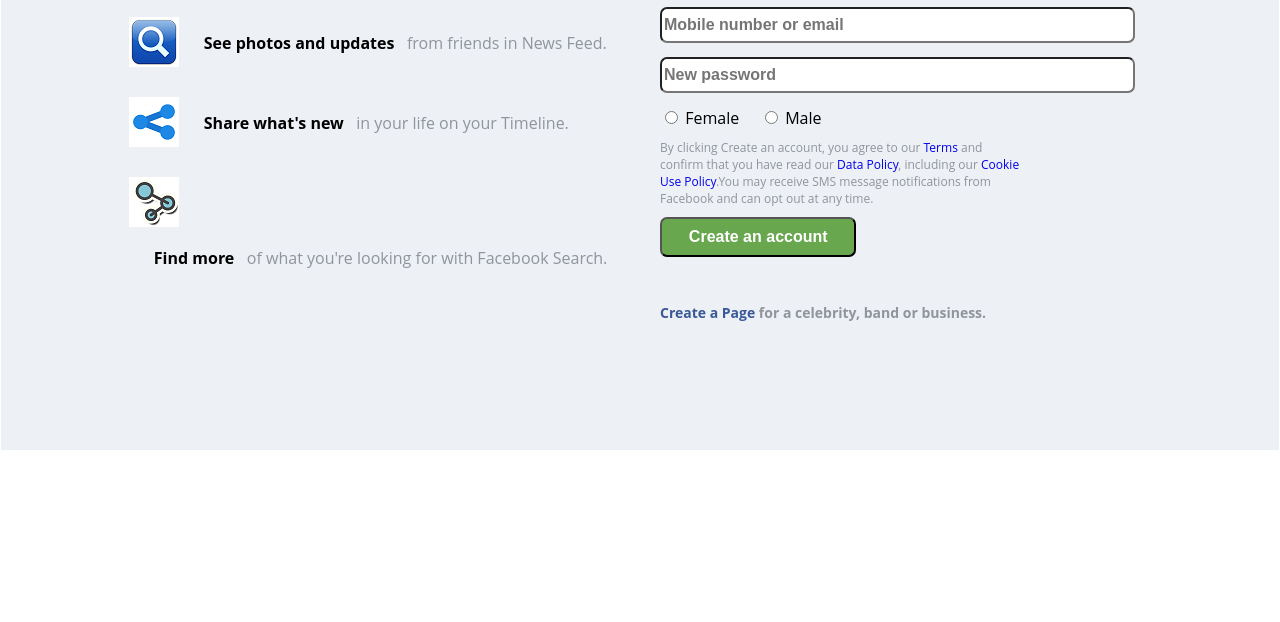
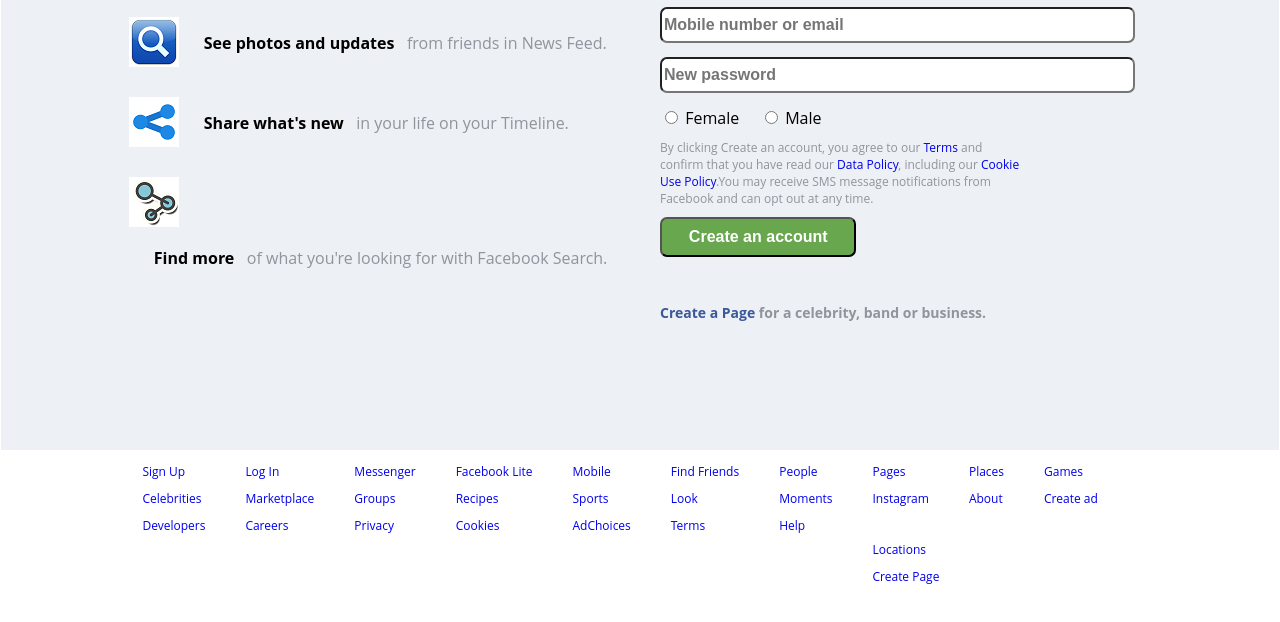
Before and after one commit to lionel-ronald-sequeira/CodeForSocialGood, a plain HTML site: page index.html in a window 1280 px wide. Shown: the part 216-838 px from the top of the page. Before the commit the page ends 800 px from the top, so only its background shows below. Drawn offline with Linux system fonts and the light colour scheme.

Commit message:
Adding footer changes

```diff
--- /dev/null
+++ b/footer.css
@@ -0,0 +1,31 @@
+#dv-footer{
+    height:200px;
+}
+
+#dv-f{
+    width:8%;
+    float:left;
+    height:200px;
+}
+
+#dv-list{
+    width:84%;
+    float:left;
+    height:200px;
+}
+
+#dv-list-1,#dv-list-2,#dv-list-3,#dv-list-4,#dv-list-5,#dv-list-6,
+#dv-list-7,#dv-list-8,#dv-list-9,#dv-list-10,#dv-list-11{
+    float:left;
+    font-size:12px;
+
+}
+
+ul{
+    list-style:none;
+
+}
+
+li{
+   padding-bottom:10px;
+}
--- a/index.html
+++ b/index.html
@@ -3,7 +3,9 @@
 <head>
     <link rel="stylesheet" href="header.css">
     <link rel="stylesheet" href="main.css">
+    <link rel="stylesheet" href="footer.css">
     <script src="index.js"></script>
+    <title>Facebook</title>
 </head>
 <body>
     <div id="dv-header">
@@ -101,5 +103,88 @@
         <div id="dv-b">
         </div>
     </div>
+    <div id="dv-footer">
+        <div id="dv-f">
+
+        </div>
+        <div id="dv-list">
+            <div id="dv-list-1">
+                <ul>
+                    <li><a href="#">Sign Up</a></li>
+                    <li><a href="#">Celebrities</a></li>
+                    <li><a href="#">Developers</a></li>
+                </ul>
+            </div>
+            <div id="dv-list-2">
+                <ul>
+                    <li><a href="#">Log In</a></li>
+                    <li><a href="#">Marketplace</a></li>
+                    <li><a href="#">Careers</a></li>
+                </ul>
+            </div>
+            <div id="dv-list-3">
+                <ul>
+                    <li><a href="#">Messenger</a></li>
+                    <li><a href="#">Groups</a></li>
+                    <li><a href="#">Privacy</a></li>
+                </ul>
+            </div>
+            <div id="dv-list-4">
+                <ul>
+                    <li><a href="#">Facebook Lite</a></li>
+                    <li><a href="#">Recipes</a></li>
+                    <li><a href="#">Cookies</a></li>
+                </ul>
+            </div>
+            <div id="dv-list-5">
+                <ul>
+                    <li><a href="#">Mobile</a></li>
+                    <li><a href="#">Sports</a></li>
+                    <li><a href="#">AdChoices</a></li>
+                </ul>
+            </div>
+            <div id="dv-list-6">
+                <ul>
+                    <li><a href="#">Find Friends</a></li>
+                    <li><a href="#">Look</a></li>
+                    <li><a href="#">Terms</a></li>
+                </ul>
+            </div>
+            <div id="dv-list-7">
+                <ul>
+                    <li><a href="#">People</a></li>
+                    <li><a href="#">Moments</a></li>
+                    <li><a href="#">Help</a></li>
+                </ul>
+            </div>
+            <div id="dv-list-8">
+                <ul>
+                    <li><a href="#">Pages</a></li>
+                    <li><a href="#">Instagram</a></li>
+                </ul>
+            </div>
+            <div id="dv-list-9">
+                <ul>
+                    <li><a href="#">Places</a></li>
+                    <li><a href="#">About</a></li>
+                </ul>
+            </div>
+            <div id="dv-list-10">
+                <ul>
+                    <li><a href="#">Games</a></li>
+                    <li><a href="#">Create ad</a></li>
+                </ul>
+            </div>
+            <div id="dv-list-11">
+                <ul>
+                    <li><a href="#">Locations</a></li>
+                    <li><a href="#">Create Page</a></li>
+                </ul>
+            </div>
+        </div>
+        <div id="dv-f">
+
+        </div>
+    </div>
 <body>
 </html>
```
